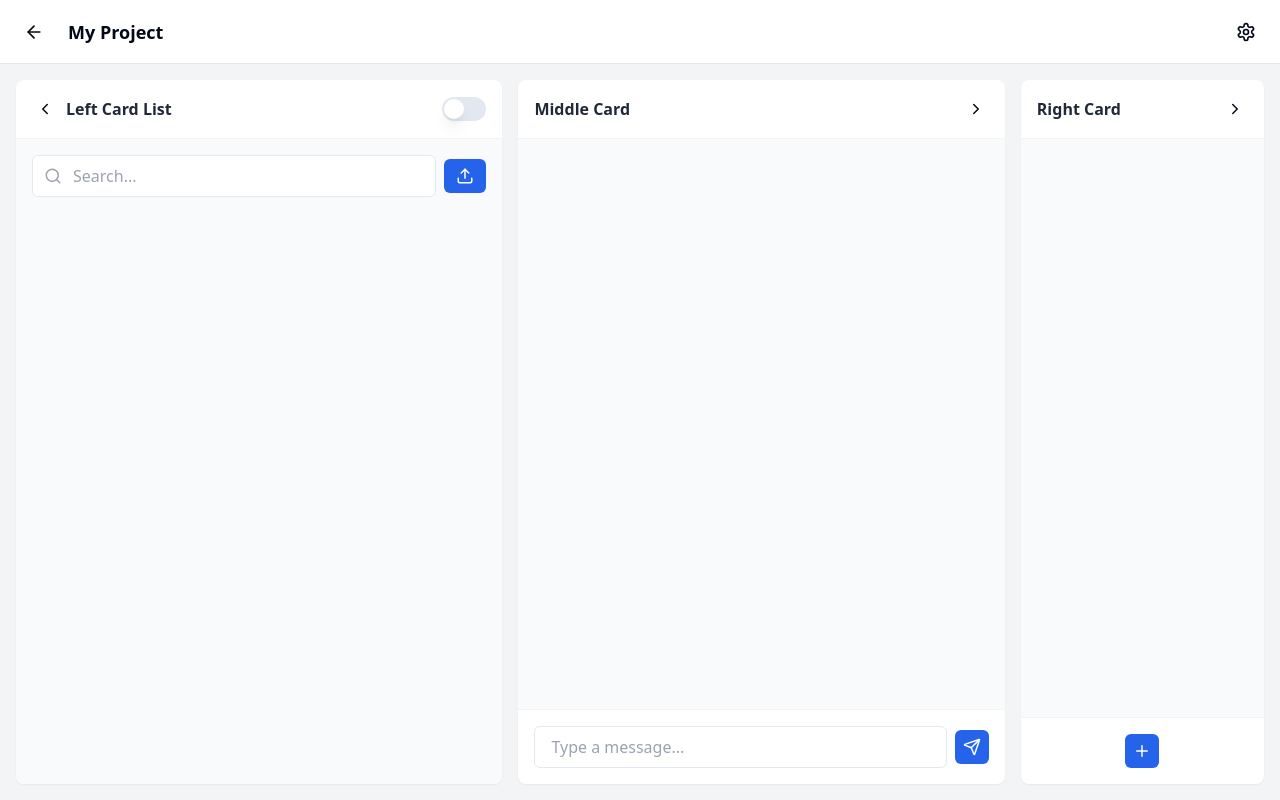
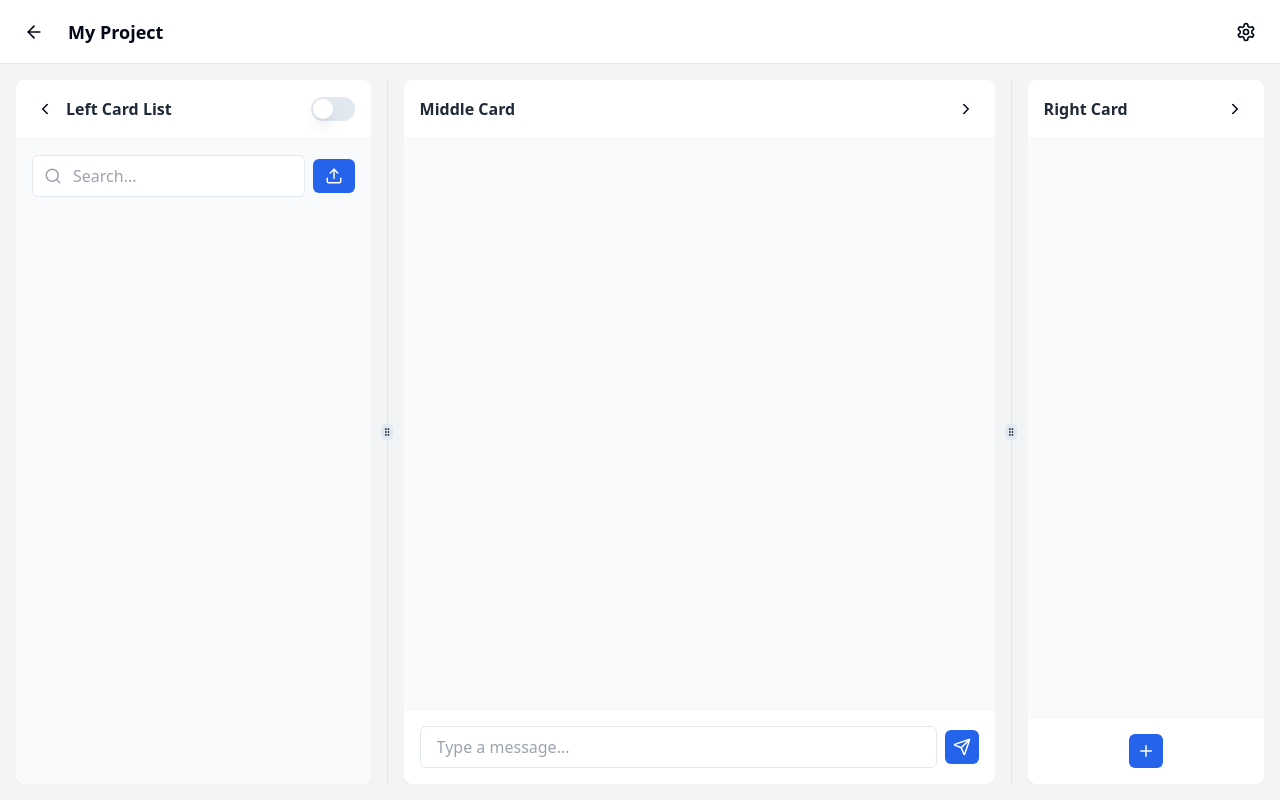
Before and after one commit to eftahtaddesse/simple-component-craft-10, a React (Vite) app: page / in a window 1280 px wide. Built offline with nearby package versions, Linux system fonts and the light colour scheme.

Commit message:
Fix card layout behavior
Implement dynamic width adjustments for cards based on collapse states and add a content-switching button to the Left Card.

```diff
--- a/src/components/CardLayout.tsx
+++ b/src/components/CardLayout.tsx
@@ -1,8 +1,9 @@
 
-import React, { useState } from "react";
+import React, { useState, useRef } from "react";
 import { LeftCard } from "./LeftCard";
 import { MiddleCard } from "./MiddleCard";
 import { RightCard } from "./RightCard";
+import { ResizablePanelGroup, ResizablePanel, ResizableHandle } from "./ui/resizable";
 
 export const CardLayout = () => {
   const [leftCollapsed, setLeftCollapsed] = useState(false);
@@ -26,41 +27,100 @@ export const CardLayout = () => {
     }
   };
 
-  // Calculate widths based on collapsed states
-  const getLeftWidth = () => {
-    if (leftCollapsed) return "w-[60px]";
-    if (middleCollapsed) return "w-[60%]";
-    return "w-[40%]";
+  const handleRightCollapseChange = (collapsed: boolean) => {
+    setRightCollapsed(collapsed);
+  }
+
+  // References to store panel sizes
+  const leftSizeRef = useRef(30);
+  const middleSizeRef = useRef(50);
+  const rightSizeRef = useRef(20);
+
+  // Calculate sizes based on collapsed states
+  const getLeftSize = () => {
+    if (leftCollapsed) return 5;
+    if (middleCollapsed) return leftSizeRef.current + middleSizeRef.current * 0.7;
+    return leftSizeRef.current;
   };
 
-  const getMiddleWidth = () => {
-    if (middleCollapsed) return "w-[60px]";
-    if (leftCollapsed) return "w-[60%]";
-    return "w-[40%]";
+  const getMiddleSize = () => {
+    if (middleCollapsed) return 5;
+    if (leftCollapsed) return middleSizeRef.current + leftSizeRef.current * 0.7;
+    if (rightCollapsed) return middleSizeRef.current + rightSizeRef.current * 0.7;
+    return middleSizeRef.current;
   };
 
-  const getRightWidth = () => {
-    if (rightCollapsed) return "w-[60px]";
-    return "w-[20%]";
+  const getRightSize = () => {
+    if (rightCollapsed) return 5;
+    return rightSizeRef.current;
+  };
+
+  // Handle resize events to store panel sizes when they're manually resized
+  const handleLeftResize = (size: number) => {
+    if (!leftCollapsed) leftSizeRef.current = size;
+  };
+
+  const handleMiddleResize = (size: number) => {
+    if (!middleCollapsed) middleSizeRef.current = size;
+  };
+
+  const handleRightResize = (size: number) => {
+    if (!rightCollapsed) rightSizeRef.current = size;
   };
 
   return (
-    <div className="flex flex-1 p-4 gap-4 overflow-hidden">
+    <ResizablePanelGroup
+      direction="horizontal"
+      className="flex-1 p-4 gap-4 overflow-hidden"
+    >
+      <ResizablePanel
+        defaultSize={30}
+        minSize={leftCollapsed ? 5 : 15}
+        maxSize={leftCollapsed ? 5 : 60}
+        collapsible={leftCollapsed}
+        onResize={handleLeftResize}
+        size={getLeftSize()}
+      >
         <LeftCard
           isCollapsed={leftCollapsed}
           onCollapseChange={handleLeftCollapseChange}
           canCollapse={!middleCollapsed}
         />
+      </ResizablePanel>
+
+      <ResizableHandle withHandle />
+
+      <ResizablePanel
+        defaultSize={50}
+        minSize={middleCollapsed ? 5 : 20}
+        maxSize={middleCollapsed ? 5 : 70}
+        collapsible={middleCollapsed}
+        onResize={handleMiddleResize}
+        size={getMiddleSize()}
+      >
         <MiddleCard
           isCollapsed={middleCollapsed}
           onCollapseChange={handleMiddleCollapseChange}
           canCollapse={!leftCollapsed}
         />
+      </ResizablePanel>
+
+      <ResizableHandle withHandle />
+
+      <ResizablePanel
+        defaultSize={20}
+        minSize={rightCollapsed ? 5 : 10}
+        maxSize={rightCollapsed ? 5 : 30}
+        collapsible={rightCollapsed}
+        onResize={handleRightResize}
+        size={getRightSize()}
+      >
         <RightCard
           isCollapsed={rightCollapsed}
-        onCollapseChange={setRightCollapsed}
+          onCollapseChange={handleRightCollapseChange}
           canCollapse={true}
         />
-    </div>
+      </ResizablePanel>
+    </ResizablePanelGroup>
   );
 };
--- a/src/components/LeftCard.tsx
+++ b/src/components/LeftCard.tsx
@@ -19,13 +19,11 @@ export const LeftCard = ({ isCollapsed, onCollapseChange, canCollapse }: LeftCar
     }
   };
 
-  const width = isCollapsed ? "w-[60px]" : "w-[40%]";
-
   return (
     <Collapsible
       open={!isCollapsed}
       onOpenChange={(open) => canCollapse && onCollapseChange(!open)}
-      className={`${width} bg-white rounded-lg shadow-sm flex flex-col overflow-hidden transition-all duration-300`}
+      className="h-full bg-white rounded-lg shadow-sm flex flex-col overflow-hidden transition-all duration-300"
     >
       <div className="p-4 border-b border-gray-100 flex items-center justify-between">
         <div className="flex items-center">
--- a/src/components/MiddleCard.tsx
+++ b/src/components/MiddleCard.tsx
@@ -16,13 +16,11 @@ export const MiddleCard = ({ isCollapsed, onCollapseChange, canCollapse }: Middl
     }
   };
 
-  const width = isCollapsed ? "w-[60px]" : "w-[40%]";
-
   return (
     <Collapsible
       open={!isCollapsed}
       onOpenChange={(open) => canCollapse && onCollapseChange(!open)}
-      className={`${width} bg-white rounded-lg shadow-sm flex flex-col overflow-hidden transition-all duration-300`}
+      className="h-full bg-white rounded-lg shadow-sm flex flex-col overflow-hidden transition-all duration-300"
     >
       <div className="p-4 border-b border-gray-100 flex items-center justify-between">
         {!isCollapsed && <h2 className="font-semibold text-gray-800">Middle Card</h2>}
--- a/src/components/RightCard.tsx
+++ b/src/components/RightCard.tsx
@@ -10,13 +10,11 @@ interface RightCardProps {
 }
 
 export const RightCard = ({ isCollapsed, onCollapseChange, canCollapse }: RightCardProps) => {
-  const width = isCollapsed ? "w-[60px]" : "w-[20%]";
-
   return (
     <Collapsible
       open={!isCollapsed}
       onOpenChange={(open) => canCollapse && onCollapseChange(!open)}
-      className={`${width} bg-white rounded-lg shadow-sm flex flex-col overflow-hidden transition-all duration-300`}
+      className="h-full bg-white rounded-lg shadow-sm flex flex-col overflow-hidden transition-all duration-300"
     >
       <div className="p-4 border-b border-gray-100 flex items-center justify-between">
         {!isCollapsed && <h2 className="font-semibold text-gray-800">Right Card</h2>}
```
Lines whose indentation alone changed are shown as unchanged.
